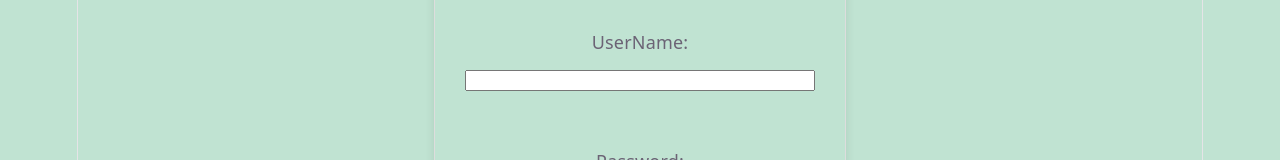
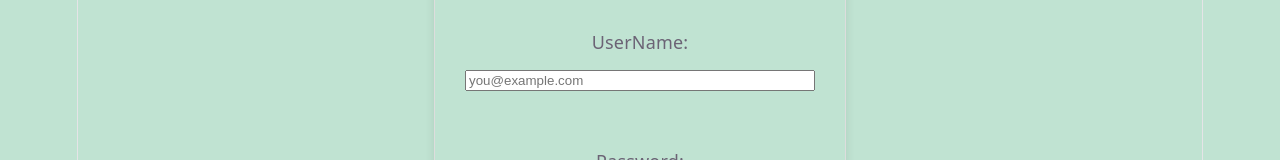
Before and after one commit to Munnisha-code/Final-Project-Unit1-CareConnect, a React (Vite) app: page /login in a window 1280 px wide. Shown: the part 211-371 px from the top of the page. Built offline with nearby package versions, Linux system fonts and the light colour scheme.

Commit message:
Added mock user data and updated Login page to validate user credentials.

```diff
--- a/src/pages/Login.jsx
+++ b/src/pages/Login.jsx
@@ -6,12 +6,9 @@ import userLogin from '../mockData/userLogin.json';
 
 function Login(){
 
-   const [data, setData]=useState({
+   const [data, setData]=useState({ username : "", password : ""});
 
-        username : "",
-        password : ""
-
-   });
+   const [ error, setError] = useState('');
 
    // After user Login page navigate to oneclicksendmessage
 
@@ -32,10 +29,17 @@ function Login(){
    const submitHandler = ev => {
          ev.preventDefault();
 
-         console.log(data)
 
-      if ( data.username && data.password){
+    const user = userLogin.find((item) =>
+                       item.email === data.username &&
+                       item.password === data.password
+        );
+
+      if (user) {
         navigate('/one-click-send-message');
+      }
+      else {
+        setError('invalid username or password');
       }
 
     }
@@ -53,14 +57,15 @@ function Login(){
                     <h3> Login to CC</h3>
 
                     <label> UserName: </label>
-                    <input type="text" name="username" value={ username} onChange={changeHandler}/> <br />
+                    <input type="text" name="username" value={ username} placeholder='you@example.com' onChange={changeHandler}/> <br />
 
                     <label> Password: </label>
                     <input type="password" name="password" value={password} onChange={changeHandler} /><br />
 
                     <button type="submit" className ="login-button"> Login </button>
-                </form>
-                <br />
+
+                    { error && <p className="login-error-message"> {error}  </p>}
+                </form> <br />
 
                 <p> If you are not a member? {''}
                     <Link to='/RegisterForm '> Please register Here </Link>
```
